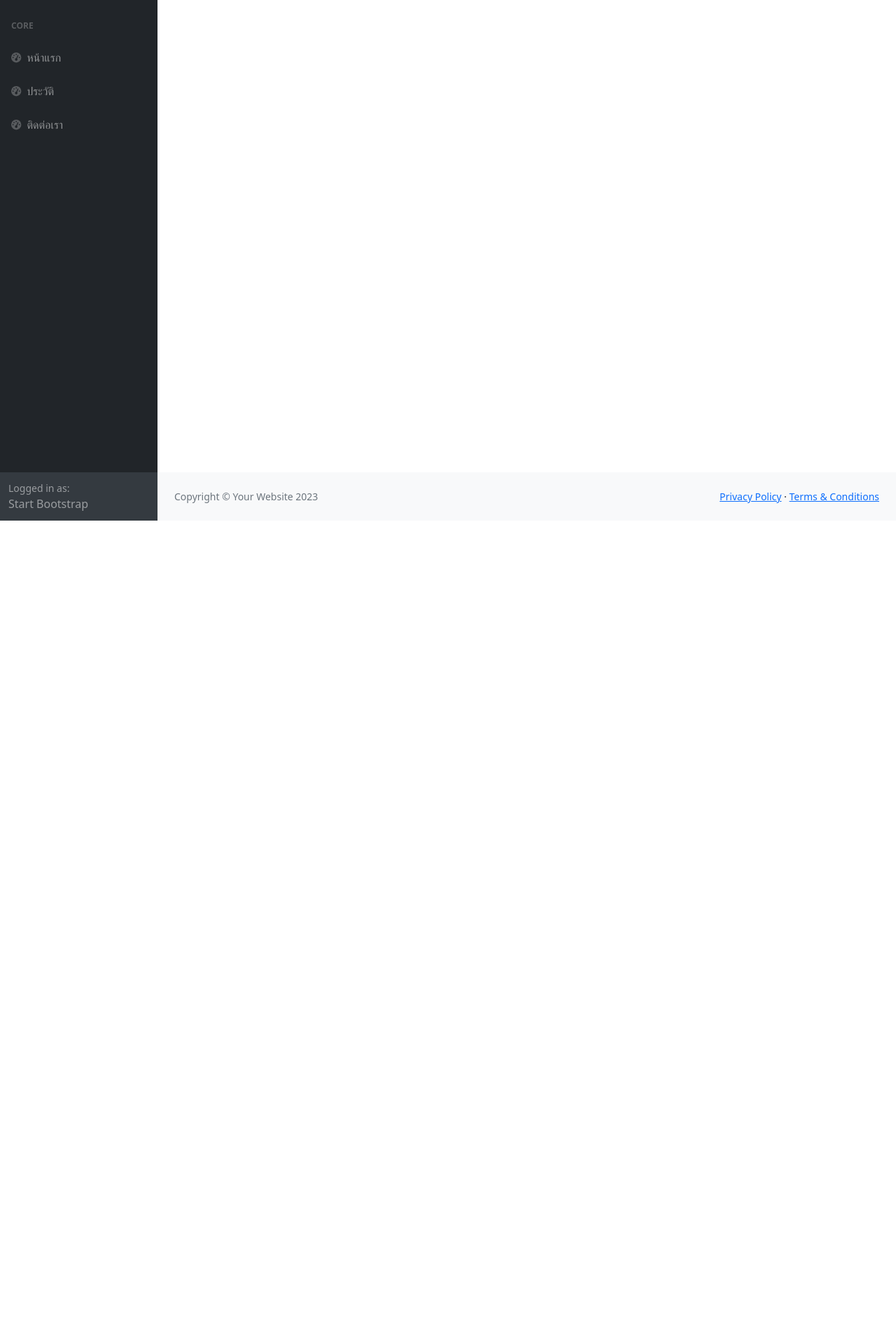
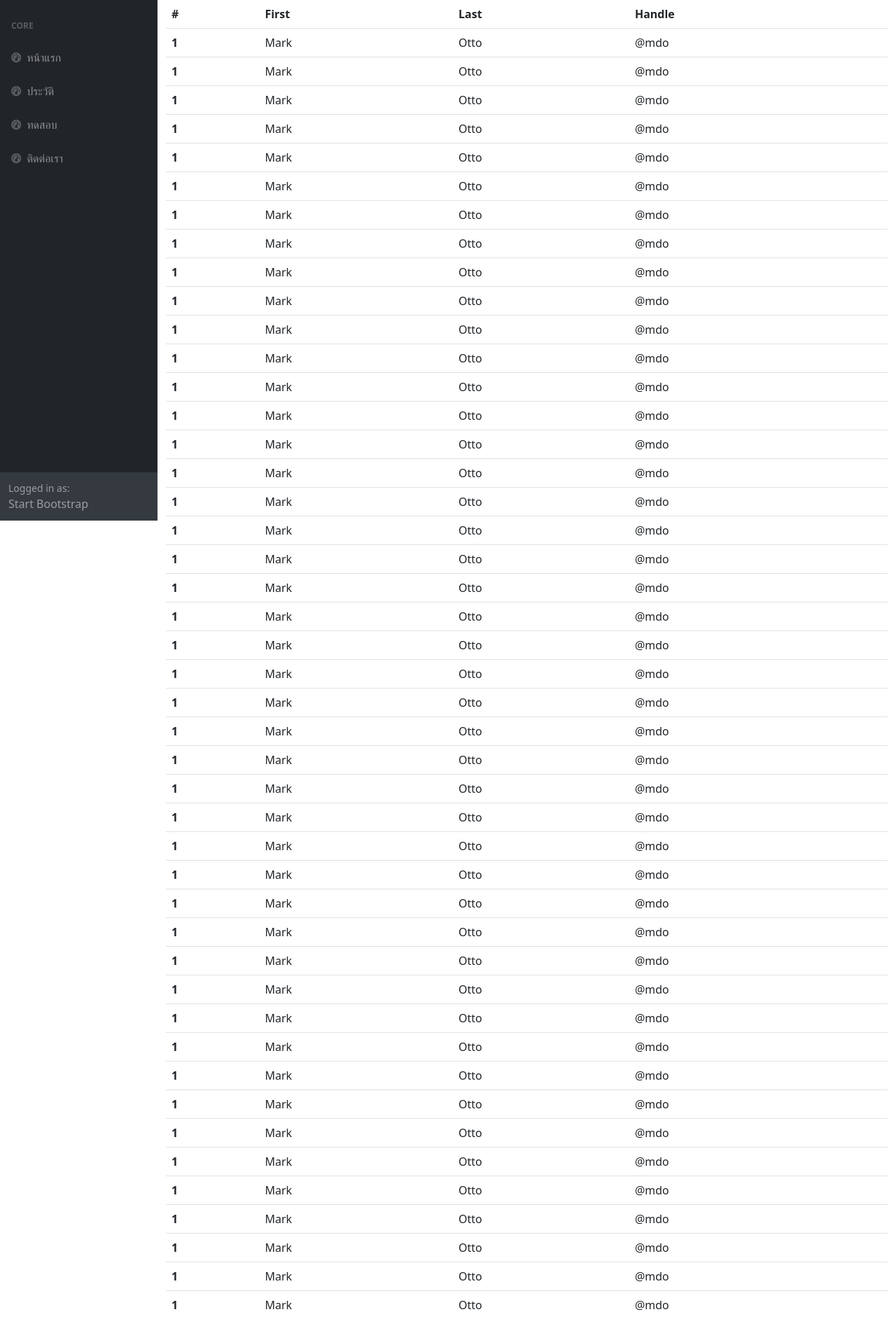
Before and after one commit to TkTossakan/my_django_web, a Django app: page /for/ in a window 1280 px wide. Shown: the part 56-1941 px from the top of the page at 70% size. Before the commit the page ends 800 px from the top, so only its background shows below. Run offline with Django 5.2, Linux system fonts and the light colour scheme; some libraries are stand-ins or nearby versions.

Commit message:
add_for_loop

```diff
--- a/templates/base.html
+++ b/templates/base.html
@@ -52,6 +52,10 @@
                                 <div class="sb-nav-link-icon"><i class="fas fa-tachometer-alt"></i></div>
                                 ประวัติ
                             </a>
+                            <a class="nav-link" href="{% url 'for-page' %}">
+                                <div class="sb-nav-link-icon"><i class="fas fa-tachometer-alt"></i></div>
+                                ทดสอบ
+                            </a>
                             <a class="nav-link" href="{% url 'contactUs' %}">
                                 <div class="sb-nav-link-icon"><i class="fas fa-tachometer-alt"></i></div>
                                 ติดต่อเรา
--- a/templates/for_test.html
+++ b/templates/for_test.html
@@ -1 +1,32 @@
-{% extends "base.html" %}
+{% extends "base.html" %} {% block content %}
+<div class="container">
+  <table>
+    <table class="table">
+      <thead>
+        <tr>
+          <th scope="col">#</th>
+          <th scope="col">First</th>
+          <th scope="col">Last</th>
+          <th scope="col">Handle</th>
+        </tr>
+      </thead>
+      <tbody>
+        <tr>
+          <th scope="row">1</th>
+          <td>Mark</td>
+          <td>Otto</td>
+          <td>@mdo</td>
+        </tr>
+        {% for i in list %}
+        <tr>
+          <th scope="row">1</th>
+          <td>Mark</td>
+          <td>Otto</td>
+          <td>@mdo</td>
+        </tr>
+        {% endfor %}
+      </tbody>
+    </table>
+  </table>
+</div>
+{% endblock content %}
--- a/webpage/views.py
+++ b/webpage/views.py
@@ -7,9 +7,11 @@ def indexPage(request):
 def aboutUs(request):
     return render(request, 'about.html')
 
-
 def contactUs(request):
     return render(request, 'contact.html')
 
 def forPage(request):
-    return render (request, 'for_test.html')
+    context = {}  # Change this to a dictionary
+    lt = list(range(0, 100))
+    context["list"] = lt
+    return render(request, 'for_test.html', context)
```
